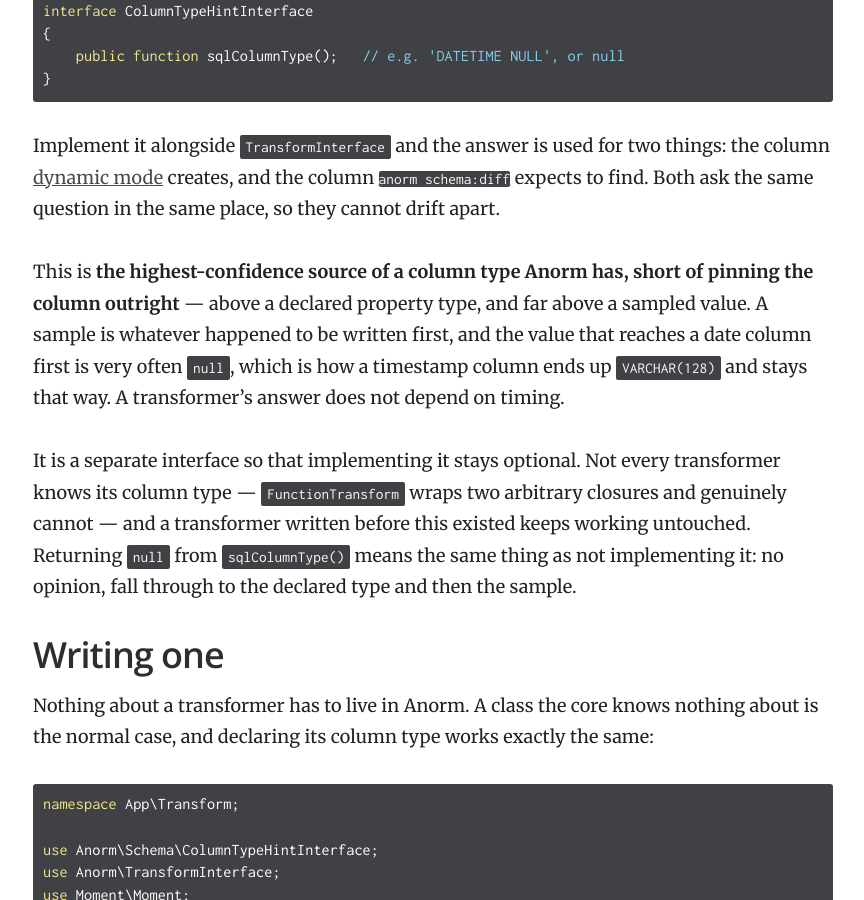
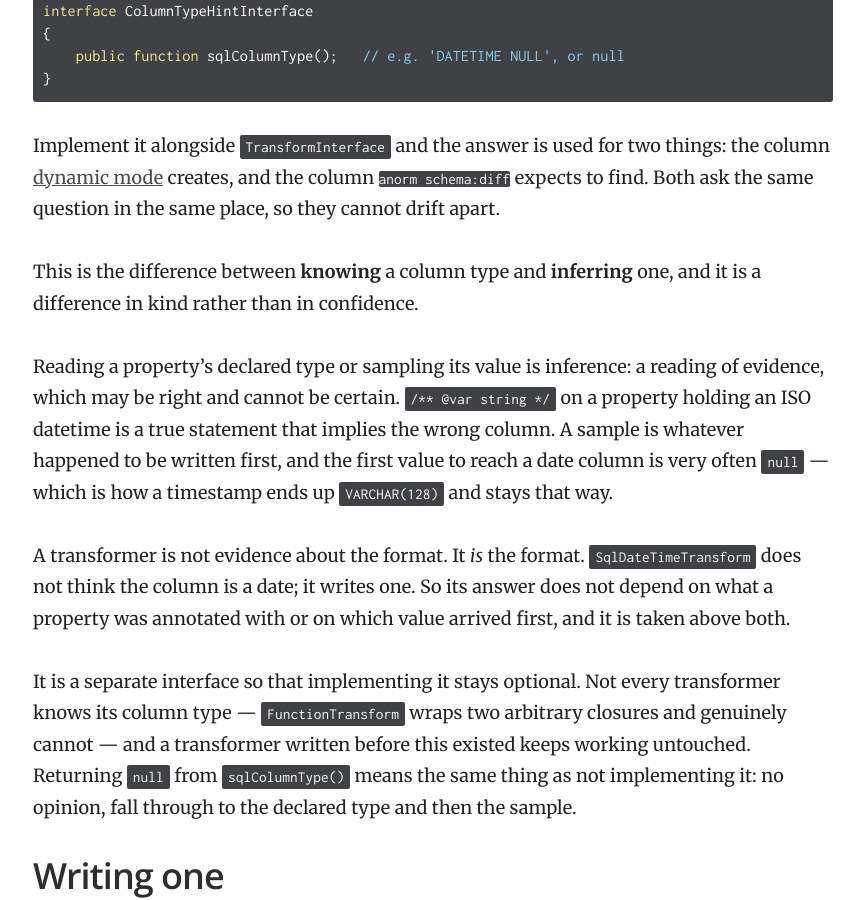
Before and after one commit to saygoweb/anorm, a Jekyll site: the page built from docs/_docs/transformers.md, in a window 1280 px wide and 900 px high, scrolled down 1280 px. Shown: the whole window, without its empty margins (357-1221 px from the left). Built offline with Jekyll 4.4.1, drawn with Linux system fonts in a browser that asks for light colours; some of the changed text lies outside the part shown.

Commit message:
docs(schema): name the two tiers — what Anorm infers, and what it knows
The precedence list read as five sources of decreasing confidence. It is really two
kinds of thing. A declared property type or a sampled value is inferred: a reading of
evidence, which may be right and cannot be certain — `/** @var string */` on a property
holding an ISO datetime is a true statement that implies the wrong column, and a sample
is whatever happened to be written first.

A registered transformer is not evidence about the format. It is the format.
`SqlDateTimeTransform` does not think the column is a date; it writes one. So its
answer does not depend on how a property was annotated or on which value arrived
first, and it is taken above both.

Said in ColumnIntent, which is the class that encodes it, and in the two pages that
describe the order.

Co-Authored-By: Claude Opus 5 <noreply@anthropic.com>

````diff
--- a/docs/_docs/schema-modes.md
+++ b/docs/_docs/schema-modes.md
@@ -40,8 +40,16 @@ Declaring your property types is the way out of that one — see below.
 
 ## What the guess consults, in order
 
-A column that does not exist yet takes its definition from the best information the
-mapper and the model can offer:
+There are two tiers to this, and the difference between them is not confidence but
+kind. Anorm can **infer** a column type from a property's declared type or from a value
+it has seen — a reading of evidence, which may be right and cannot be certain. And it
+can **know** one from a registered transformer, because a transformer has already
+decided the storage format: `SqlDateTimeTransform` does not think the column is a date,
+it writes one.
+
+Knowing beats inferring, and neither is consulted where the column has simply been
+pinned. In full, a column that does not exist yet takes its definition from the best
+information the mapper and the model can offer:
 
 1. **An explicit definition on the mapper** — `$mapper->columnDefinitions`, below.
 2. **A transformer that knows the format it writes.** `SqlDateTimeTransform` writes a
@@ -56,9 +64,9 @@ mapper and the model can offer:
 4. **A value sampled from the model**, which is where the type used to come from.
 5. **`VARCHAR(128)`**, which is what no information at all looks like.
 
-A declaration and a sample are not rivals. The declaration settles the type, and the
-sample refines what it leaves open, because `int` does not say `INT` or `BIGINT` and
-`string` does not say how wide:
+Sources 3 and 4 are the inference tier and they are not rivals. The declaration settles
+the type, and the sample refines what it leaves open, because `int` does not say `INT`
+or `BIGINT` and `string` does not say how wide:
 
 ```php
 class HostingModel extends Model
--- a/docs/_docs/transformers.md
+++ b/docs/_docs/transformers.md
@@ -57,11 +57,19 @@ column [dynamic mode](schema-modes.html) creates, and the column
 [`anorm schema:diff`](schema-diff.html) expects to find. Both ask the same question in
 the same place, so they cannot drift apart.
 
-This is **the highest-confidence source of a column type Anorm has, short of pinning
-the column outright** — above a declared property type, and far above a sampled value.
-A sample is whatever happened to be written first, and the value that reaches a date
-column first is very often `null`, which is how a timestamp column ends up
-`VARCHAR(128)` and stays that way. A transformer's answer does not depend on timing.
+This is the difference between **knowing** a column type and **inferring** one, and it
+is a difference in kind rather than in confidence.
+
+Reading a property's declared type or sampling its value is inference: a reading of
+evidence, which may be right and cannot be certain. `/** @var string */` on a property
+holding an ISO datetime is a true statement that implies the wrong column. A sample is
+whatever happened to be written first, and the first value to reach a date column is
+very often `null` — which is how a timestamp ends up `VARCHAR(128)` and stays that way.
+
+A transformer is not evidence about the format. It *is* the format.
+`SqlDateTimeTransform` does not think the column is a date; it writes one. So its
+answer does not depend on what a property was annotated with or on which value arrived
+first, and it is taken above both.
 
 It is a separate interface so that implementing it stays optional. Not every
 transformer knows its column type — `FunctionTransform` wraps two arbitrary closures
@@ -136,13 +144,15 @@ reported, because the transformer is what the model implies:
 When dynamic mode creates a column, or `schema:diff` works out what a model implies,
 the sources are consulted in this order:
 
-1. `$mapper->columnDefinitions` — the column pinned outright.
-2. **A transformer implementing `ColumnTypeHintInterface`.**
-3. The type the model declares for the property.
-4. A value sampled from the model.
-5. `VARCHAR(128)`, which is what no information at all looks like.
+| | Source | |
+| --- | --- | --- |
+| 1 | `$mapper->columnDefinitions` | told outright |
+| 2 | **a transformer implementing `ColumnTypeHintInterface`** | **known** |
+| 3 | the type the model declares for the property | inferred |
+| 4 | a value sampled from the model | inferred |
+| 5 | `VARCHAR(128)` | nothing at all |
 
-A transformer sits above the declaration on purpose. `/** @var string */` on a property
-holding an ISO datetime is true and useless; the transformer knows it writes a
-formatted date. See [schema modes](schema-modes.html) for the whole order and what each
-source is worth.
+`ColumnIntent` records which of these an answer came from as well as the answer itself,
+which is why `schema:diff` can report a difference from an informed source as drift and
+stay quiet about a column that nothing has an opinion on. See
+[schema modes](schema-modes.html) for what each source is worth.
````
Also changed, not shown: 1 other file.
